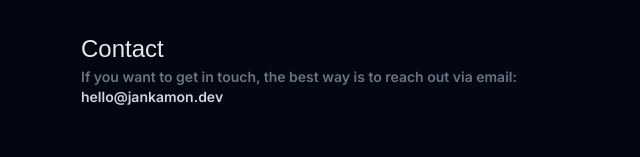
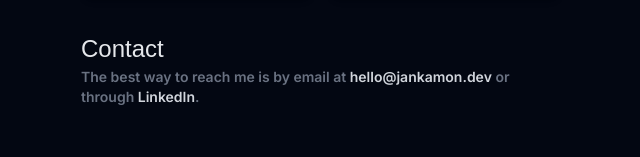
Before and after one commit to jankamon/jankamon.dev, a React (Vite) app: page / in a window 1280 px wide. Shown: the part 2782-2939 px from the top of the page, without its empty margins (319-959 px from the left). Built offline with nearby package versions, Linux system fonts and the light colour scheme; a web font is replaced by a local one.

Commit message:
fix: update contact information text for clarity and consistency

```diff
--- a/src/components/Contact.tsx
+++ b/src/components/Contact.tsx
@@ -4,13 +4,23 @@ export default function Contact() {
       <h2>Contact</h2>
       <section className="flex flex-col w-full gap-2">
         <p className="text-sm font-semibold text-gray-500">
-          If you want to get in touch, the best way is to reach out via email:{" "}
+          The best way to reach me is by email at{" "}
           <a
             href="mailto:hello@jankamon.dev"
-            className=" text-gray-300 hover:text-gray-100"
+            className="text-gray-300 hover:text-gray-100"
           >
             hello@jankamon.dev
+          </a>{" "}
+          or through{" "}
+          <a
+            href="https://www.linkedin.com/in/jan-kamon/"
+            target="_blank"
+            rel="noopener noreferrer"
+            className="text-gray-300 hover:text-gray-100"
+          >
+            LinkedIn
           </a>
+          .
         </p>
       </section>
     </article>
```
